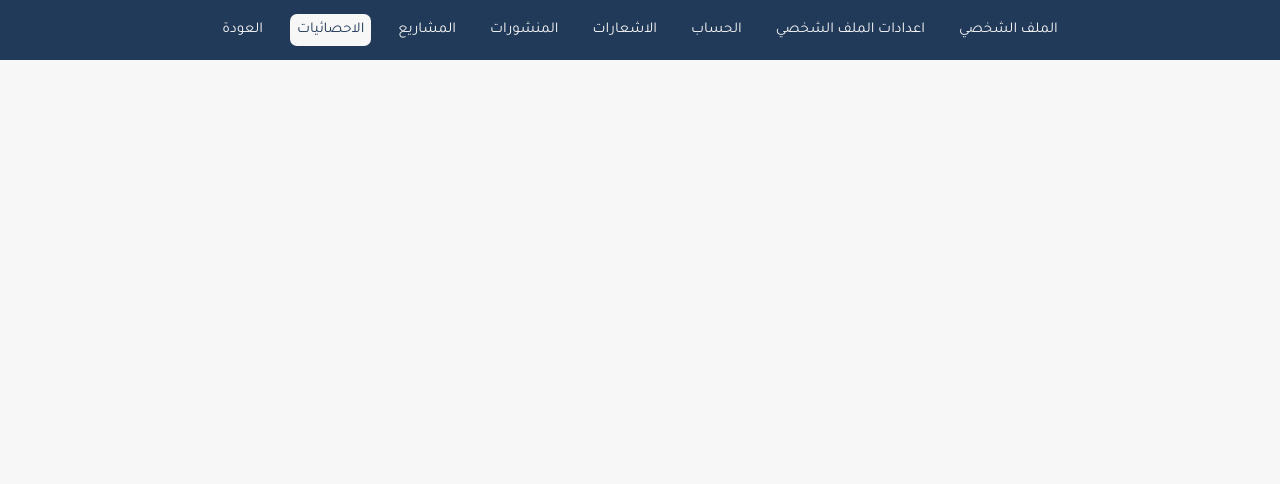
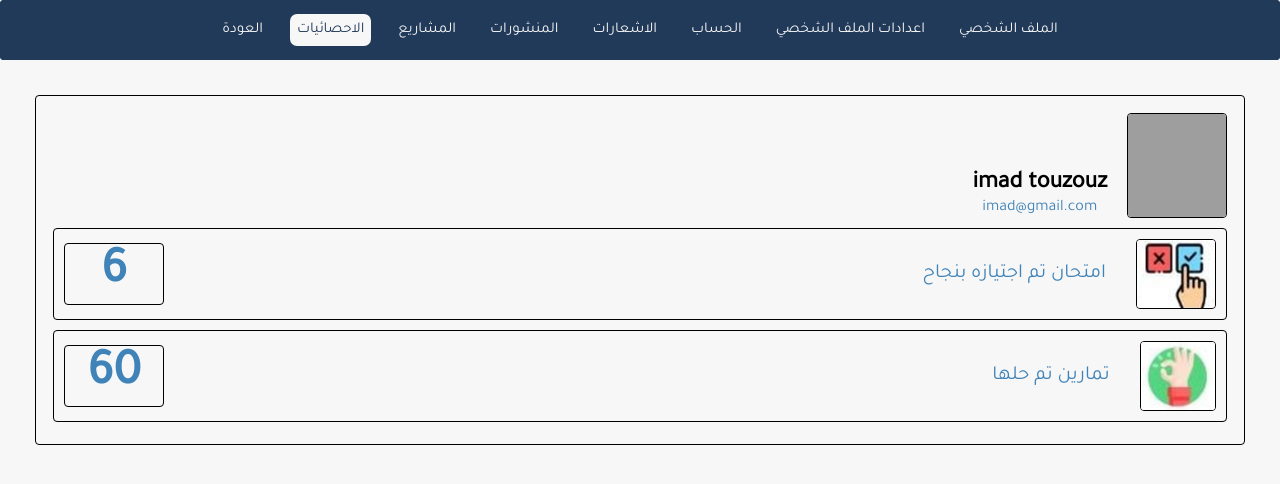
Before and after one commit to ElBaron23/Arab_developers_generation, a PHP site: page /profile/static.php in a window 1280 px wide. Shown: the top 484 px of the page. Run offline with PHP 8.4, Linux system fonts and the light colour scheme; a user stored in the database is signed in; style sheets or scripts are compiled from the project's sources; grey boxes are pictures that could not be loaded.

Commit message:
add to static page

```diff
--- a/profile/static.php
+++ b/profile/static.php
@@ -13,7 +13,7 @@ include '../inc/init.php';
 <head>
     <meta charset="UTF-8">
     <link rel="stylesheet" href="<?=$profile?>">
-
+    <link rel="stylesheet" href="../style/css/static.css">
     <meta name="viewport" content="width=device-width, initial-scale=1.0">
     <title>المنشورات</title>
 </head>
@@ -21,5 +21,32 @@ include '../inc/init.php';
 <?php
     include $_nav;
 ?>
+
+<!-- start des additions des statics au profile  -->
+    <div class="total">
+        <div class="main">
+            <img src="../file/image/mypic.png" alt="Mon image">
+            <div>
+            <h2 class="name">imad touzouz</h2>
+            <p class="email">imad@gmail.com</p>
+            </div>
+        </div>
+        <div class="static">
+            <img src="../file/image/home/good_answ.png" alt="exercices">
+            <div class="text">
+                <p class="description">امتحان تم اجتيازه بنجاح</p>
+                <p class="numero">6</p>
+            </div>
+        </div>
+        <div class="static">
+            <img src="../file/image/home/bon.png" alt="exams">
+            <div class="text">
+            <p class="description">تمارين تم حلها</p>
+            <p class="numero">60</p>
+            </div>
+        </div>
+    </div>
+    <!-- end des additions des statics au profile -->
+
 </body>
 </html>
--- /dev/null
+++ b/style/css/static.css
@@ -0,0 +1,57 @@
+* {
+  box-sizing: border-box;
+  border-radius: 4px;
+  -webkit-border-radius: 4px;
+  -moz-border-radius: 4px;
+  -ms-border-radius: 4px;
+  -o-border-radius: 4px; }
+
+:root {
+  --border_width: 1px; }
+
+.total {
+  margin: 35px;
+  height: 350px;
+  padding: 17px;
+  border: var(--border_width) solid black; }
+  .total .main {
+    margin-bottom: 10px;
+    display: flex;
+    gap: 20px;
+    align-items: end; }
+    .total .main img {
+      border: var(--border_width) solid black;
+      width: 100px;
+      height: 105px; }
+    .total .main div {
+      text-align: center; }
+      .total .main div .name {
+        display: initial !important; }
+      .total .main div .email {
+        color: #4083b8; }
+  .total .static {
+    display: flex;
+    align-items: center;
+    gap: 30px;
+    border: var(--border_width) solid black;
+    margin-bottom: 10px;
+    padding: 10px; }
+    .total .static img {
+      width: 80px;
+      height: 70px;
+      border: var(--border_width) solid black; }
+    .total .static .text {
+      display: flex;
+      align-items: center;
+      width: 100%;
+      justify-content: space-between;
+      font-size: 20px;
+      color: #4083b8; }
+      .total .static .text .numero {
+        font-size: 50px;
+        font-weight: 800;
+        border: var(--border_width) solid black;
+        width: 100px;
+        text-align: center; }
+
+/*# sourceMappingURL=static.css.map */
--- /dev/null
+++ b/style/sass/static.scss
@@ -0,0 +1,81 @@
+// file for styling static page
+* {
+    box-sizing: border-box;
+    border-radius: 4px;
+    -webkit-border-radius: 4px;
+    -moz-border-radius: 4px;
+    -ms-border-radius: 4px;
+    -o-border-radius: 4px;
+}
+
+:root {
+    --border_width: 1px;
+}
+
+.total {
+    margin: 35px;
+    height: 350px;
+    padding: 17px;
+    border: var(--border_width) solid black;
+
+    .main {
+        margin-bottom: 10px;
+        display: flex;
+        gap: 20px;
+        align-items: end;
+
+        img {
+            border: var(--border_width) solid black;
+            width: 100px;
+            height: 105px;
+
+        }
+
+        div {
+            text-align: center;
+
+            .name {
+                display: initial !important;
+            }
+
+            .email {
+                color: #4083b8;
+            }
+        }
+    }
+
+    .static {
+        display: flex;
+        align-items: center;
+        gap: 30px;
+        border: var(--border_width) solid black;
+        margin-bottom: 10px;
+        padding: 10px;
+
+        img {
+            width: 80px;
+            height: 70px;
+            border: var(--border_width) solid black;
+        }
+
+        .text {
+            display: flex;
+            align-items: center;
+            width: 100%;
+            justify-content: space-between;
+            font-size: 20px;
+            color: #4083b8;
+
+            .numero {
+                font-size: 50px;
+                font-weight: 800;
+                border: var(--border_width) solid black;
+                width: 100px;
+                text-align: center;
+            }
+        }
+    }
+
+}
+
+// end things by mouad
```
Also changed, not shown: file/image/home/bon.png (added), file/image/home/good_answ.png (added), 1 other file.
